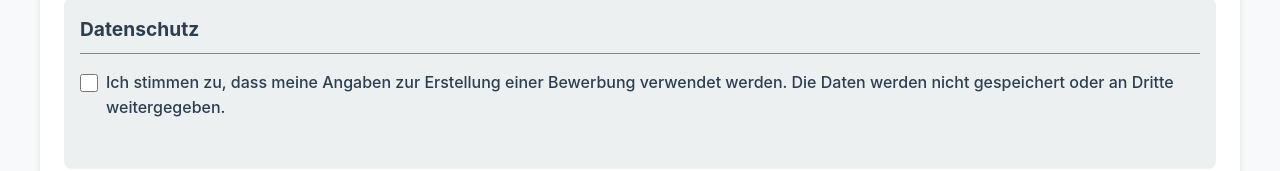
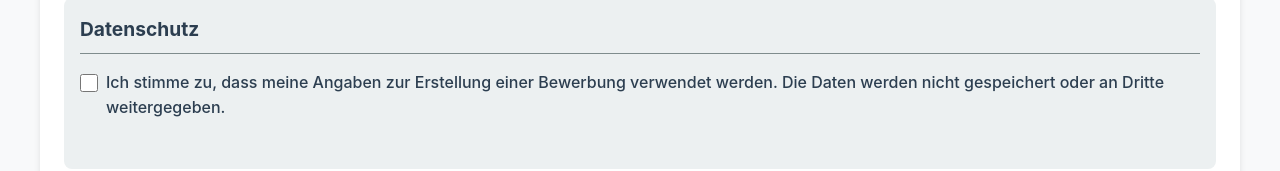
Before and after one commit to jeyjey1508/bewerbungsagent, a website: page bewerbungsagent/public/index.html in a window 1280 px wide. Shown: the part 2952-3123 px from the top of the page. Drawn offline with Linux system fonts and the light colour scheme.

Commit message:
index.html

```diff
--- a/bewerbungsagent/public/index.html
+++ b/bewerbungsagent/public/index.html
@@ -606,7 +606,7 @@
                             <div class="checkbox-group">
                                 <input type="checkbox" id="privacyConsent" name="privacyConsent" required>
                                 <label for="privacyConsent">
-                                    Ich stimmen zu, dass meine Angaben zur Erstellung einer Bewerbung verwendet werden.
+                                    Ich stimme zu, dass meine Angaben zur Erstellung einer Bewerbung verwendet werden.
                                     Die Daten werden nicht gespeichert oder an Dritte weitergegeben.
                                 </label>
                             </div>
```
